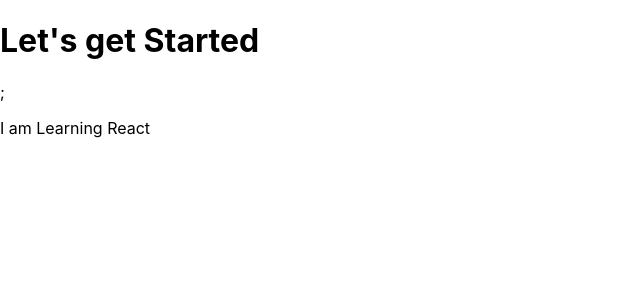
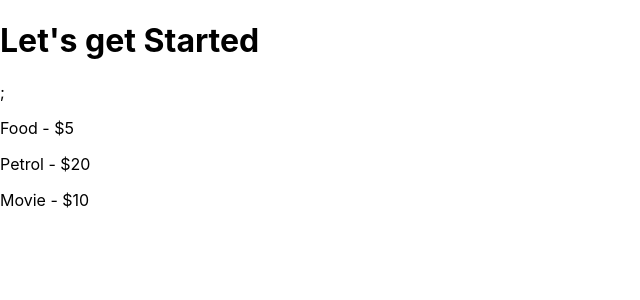
Before and after one commit to PREM-KUMAR-D/expense-tracker-react, a React (Create React App) app: page / in a window 1280 px wide. Shown: the top 300 px of the page, without its empty margins (0-640 px from the left). Built offline with nearby package versions, Linux system fonts and the light colour scheme.

Commit message:
added simple component

```diff
--- a/src/App.js
+++ b/src/App.js
@@ -1,8 +1,12 @@
+import ExpenseItem from "./components/ExpenseItem";
+
+
 function App() {
   return (
     <div>
       <h1> Let's get Started</h1>;
-      <p>I am Learning React</p>
+
+      <ExpenseItem></ExpenseItem>
 
     </div>
   );
--- /dev/null
+++ b/src/components/ExpenseItem.js
@@ -0,0 +1,14 @@
+function App() {
+    return (
+      <>
+
+        <p> Food - $5 </p>
+            <p> Petrol - $20 </p>
+            <p> Movie - $10 </p>
+
+      </>
+
+    );
+  }
+
+  export default App;
```
